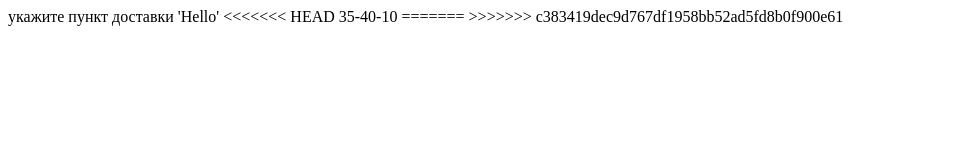
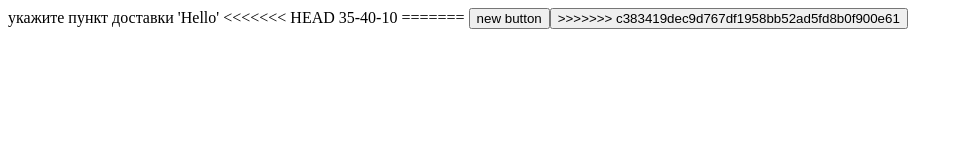
Before and after one commit to chieffcb/new2, a plain HTML site: page index.html in a window 1280 px wide. Shown: the whole page, without its empty margins (0-963 px from the left). Drawn offline with Linux system fonts and the light colour scheme.

Commit message:
new button added

```diff
--- a/index.html
+++ b/index.html
@@ -10,5 +10,5 @@
 </body> 35-40-10
 </html>
 =======
-
+<button> new button <button>
 >>>>>>> c383419dec9d767df1958bb52ad5fd8b0f900e61
```
